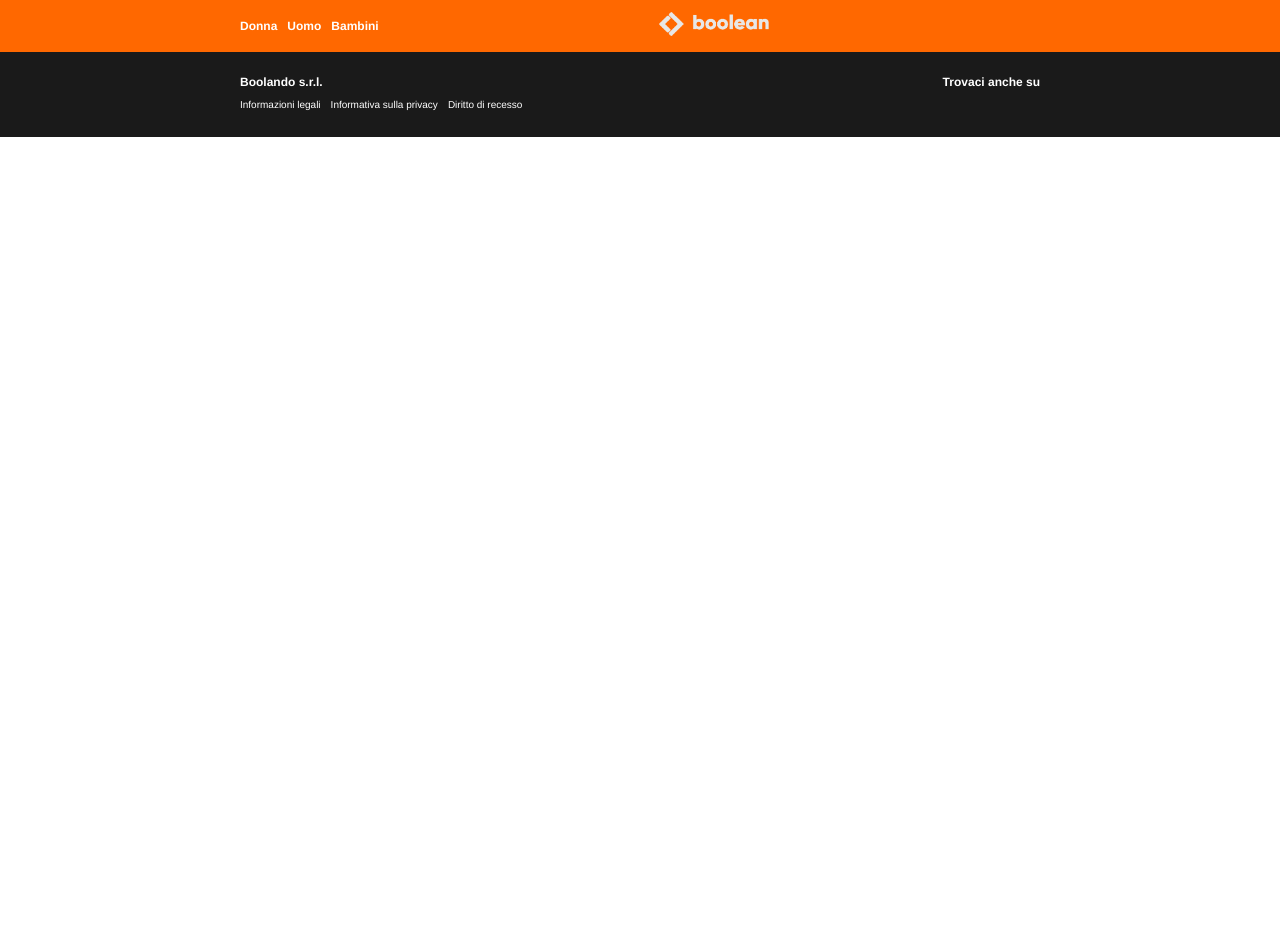
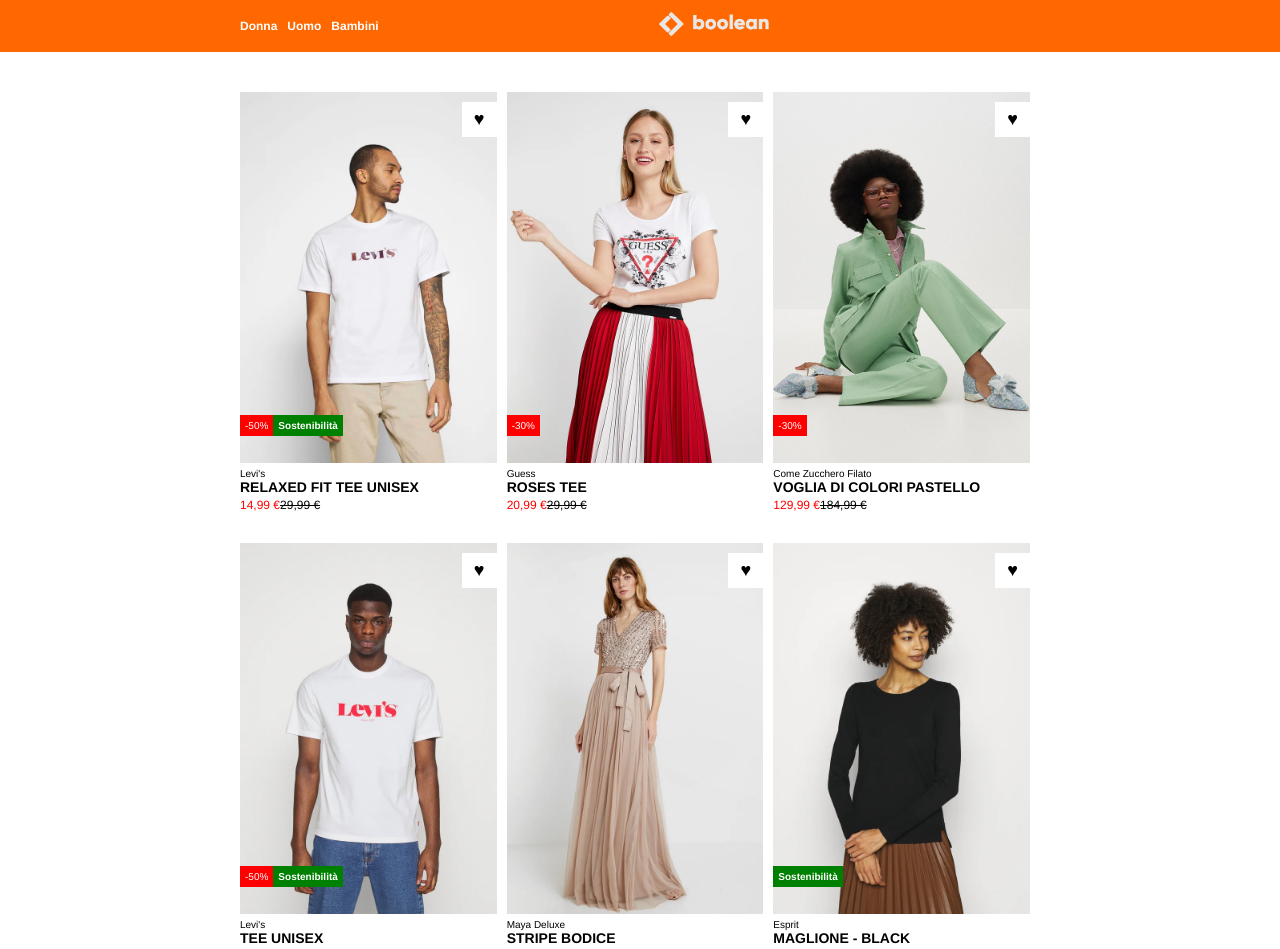
Before and after one commit to mariasolegallina/vite-boolando, a Vue app: page / in a window 1280 px wide. Shown: the top 949 px of the page. Before the commit the page ends 800 px from the top, so only its background shows below. Built offline with nearby package versions, Linux system fonts and the light colour scheme.

Commit message:
add - ProductsCards in App.vue

```diff
--- a/src/App.vue
+++ b/src/App.vue
@@ -1,11 +1,13 @@
 <script>
 import PageHeader from './components/PageHeader.vue';
 import PageFooter from './components/PageFooter.vue';
+import ProductsCards from './components/ProductsCards.vue';
 
 export default {
   components: {
     PageHeader,
     PageFooter,
+    ProductsCards,
   },
   data() {
     return {
@@ -18,11 +20,23 @@
 <template>
   <PageHeader />
   <main>
-
+    <ProductsCards />
   </main>
   <PageFooter />
 </template>
 
 <style lang="scss">
 @use './styles/general.scss';
+
+main {
+  padding: 40px 0 15px 0;
+}
+
+.col-4 {
+  flex-basis: calc((100% / 12) * 4);
+}
+
+.columnrow>[class^="col-"] {
+  padding: 0 10px 30px 0;
+}
 </style>
--- a/src/components/ProductsCards.vue
+++ b/src/components/ProductsCards.vue
@@ -0,0 +1,201 @@
+<script>
+export default {
+    data() {
+        return {
+
+        }
+    }
+}
+</script>
+
+<template>
+    <div class="section">
+        <div class="container">
+            <div class="row columnrow">
+                <div class="col-4">
+                    <div class="card">
+                        <figure class="card__image">
+                            <img class="image" src="/img/1.webp" alt="">
+                            <img class="image-hover" src="/img/1b.webp" alt="">
+                            <span class="heart-icon">&hearts;</span>
+                            <div class="badge-container">
+                                <div class="badge badge--discount">-50%</div>
+                                <div class="badge badge--sost">Sostenibilità</div>
+                            </div>
+                        </figure>
+                        <div class="card__text">
+                            <h3 class="brand">Levi's</h3>
+                            <h3 class="product">relaxed fit tee unisex</h3>
+                            <span class="price price--new">14,99 €</span>
+                            <span class="price price--old">29,99 €</span>
+                        </div>
+                    </div>
+                </div>
+                <div class="col-4">
+                    <div class="card">
+                        <figure class="card__image">
+                            <img class="image" src="/img/2.webp" alt="">
+                            <img class="image-hover" src="/img/2b.webp" alt="">
+                            <span class="heart-icon">&hearts;</span>
+                            <div class="badge-container">
+                                <div class="badge badge--discount">-30%</div>
+                            </div>
+                        </figure>
+                        <div class="card__text">
+                            <h3 class="brand">Guess</h3>
+                            <h3 class="product">roses tee</h3>
+                            <span class="price price--new">20,99 €</span>
+                            <span class="price price--old">29,99 €</span>
+                        </div>
+                    </div>
+                </div>
+                <div class="col-4">
+                    <div class="card">
+                        <figure class="card__image">
+                            <img class="image" src="/img/3.webp" alt="">
+                            <img class="image-hover" src="/img/3b.webp" alt="">
+                            <span class="heart-icon">&hearts;</span>
+                            <div class="badge-container">
+                                <div class="badge badge--discount">-30%</div>
+                            </div>
+                        </figure>
+                        <div class="card__text">
+                            <h3 class="brand">Come Zucchero Filato</h3>
+                            <h3 class="product">voglia di colori pastello</h3>
+                            <span class="price price--new">129,99 €</span>
+                            <span class="price price--old">184,99 €</span>
+                        </div>
+                    </div>
+                </div>
+                <div class="col-4">
+                    <div class="card">
+                        <figure class="card__image">
+                            <img class="image" src="/img/4.webp" alt="">
+                            <img class="image-hover" src="/img/4b.webp" alt="">
+                            <span class="heart-icon">&hearts;</span>
+                            <div class="badge-container">
+                                <div class="badge badge--discount">-50%</div>
+                                <div class="badge badge--sost">Sostenibilità</div>
+                            </div>
+                        </figure>
+                        <div class="card__text">
+                            <h3 class="brand">Levi's</h3>
+                            <h3 class="product">tee unisex</h3>
+                            <span class="price price--new">14,99 €</span>
+                            <span class="price price--old">29,99 €</span>
+                        </div>
+                    </div>
+                </div>
+                <div class="col-4">
+                    <div class="card">
+                        <figure class="card__image">
+                            <img class="image" src="/img/5.webp" alt="">
+                            <img class="image-hover" src="/img/5b.webp" alt="">
+                            <span class="heart-icon">&hearts;</span>
+                        </figure>
+                        <div class="card__text">
+                            <h3 class="brand">Maya Deluxe</h3>
+                            <h3 class="product">stripe bodice</h3>
+                            <span class="price price--new">99,99 €</span>
+                        </div>
+                    </div>
+                </div>
+                <div class="col-4">
+                    <div class="card">
+                        <figure class="card__image">
+                            <img class="image" src="/img/6.webp" alt="">
+                            <img class="image-hover" src="/img/6b.webp" alt="">
+                            <span class="heart-icon">&hearts;</span>
+                            <div class="badge-container">
+                                <div class="badge badge--sost">Sostenibilità</div>
+                            </div>
+                        </figure>
+                        <div class="card__text">
+                            <h3 class="brand">Esprit</h3>
+                            <h3 class="product">maglione - black</h3>
+                            <span class="price price--new">29,99 €</span>
+                        </div>
+                    </div>
+                </div>
+            </div>
+        </div>
+    </div>
+</template>
+
+<style lang="scss" scoped>
+@use '../styles/partials/variables' as *;
+
+.card__image {
+    position: relative;
+}
+
+.image-hover {
+    position: absolute;
+    top: 0px;
+    opacity: 0;
+}
+
+.card:hover .image-hover {
+    opacity: 1;
+}
+
+.heart-icon {
+    line-height: 35px;
+    width: 35px;
+    font-size: 18px;
+    text-align: center;
+    background-color: white;
+    position: absolute;
+    right: 0;
+    top: 10px;
+}
+
+.badge-container {
+    position: absolute;
+    bottom: 30px;
+}
+
+.badge {
+    display: inline;
+    width: 40px;
+    font-size: 10px;
+    color: white;
+    padding: 5px;
+}
+
+.badge.badge--discount {
+    background-color: red;
+}
+
+.badge.badge--sost {
+    background-color: green;
+    font-weight: bold;
+}
+
+.card__text {
+    padding-top: 5px;
+}
+
+.brand {
+    font-size: 10px;
+    font-weight: 400;
+}
+
+.product {
+    font-size: 14px;
+    font-weight: 700;
+    text-transform: uppercase;
+}
+
+.price {
+    font-size: 12px;
+}
+
+.price.price--new {
+    color: red;
+}
+
+.price.price--old {
+    text-decoration-line: line-through;
+}
+</style>
```
